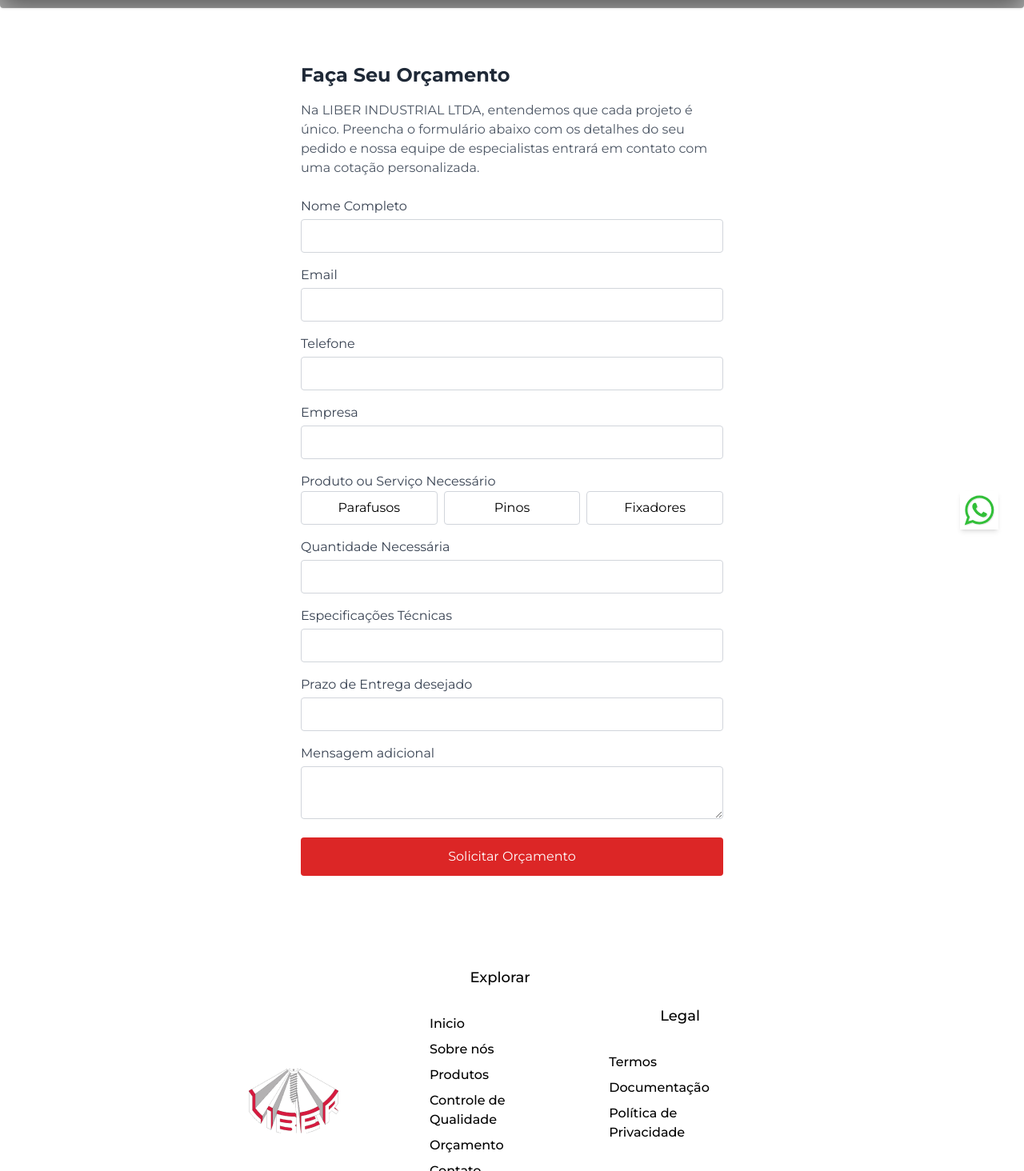
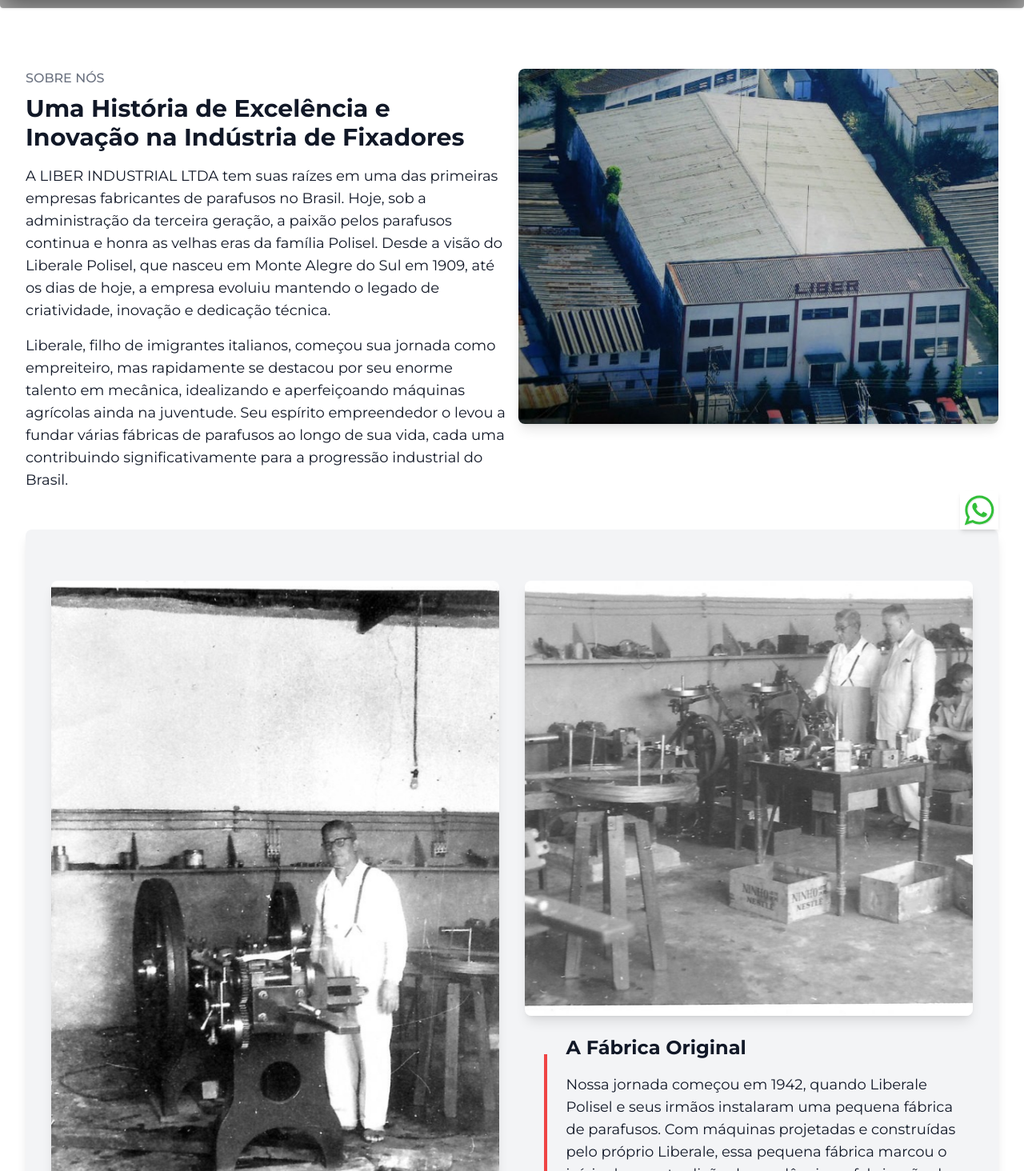
Before and after one commit to MarcoPolisel/liber, a Next.js app: page /about in a window 1280 px wide. Shown: the part 106-1570 px from the top of the page at 80% size. Built offline with nearby package versions, Linux system fonts and the light colour scheme.

Commit message:
Add files via upload

```diff
--- a/src/app/about/page.tsx
+++ b/src/app/about/page.tsx
@@ -1,182 +1,159 @@
-'use client'
-import React, { useState } from 'react'
+import Image from 'next/image'
+import LiberAbout from '../../../public/about/liberabout.png'
+import OriginOne from '../../../public/about/origin1.png'
+import OriginTwo from '../../../public/about/origin2.png'
+import Mission from '../../../public/about/mission.svg'
+import Vision from '../../../public/about/vision.svg'
+import Values from '../../../public/about/values.svg'
 
-function Budget() {
-  const [formData, setFormData] = useState({
-    nome: '',
-    email: '',
-    telefone: '',
-    empresa: '',
-    produto: '',
-    quantidade: '',
-    especificacoes: '',
-    prazo: '',
-    mensagem: ''
-  })
+const OurValues = () => {
+  return (
+    <div className="flex flex-col items-center p-4 sm:p-6 md:p-8">
+      <div className="w-full max-w-4xl flex flex-col md:flex-row">
+        <div className="lg:mr-4 flex flex-col items-center text-center mb-8 md:w-1/2">
+          <Mission />
+          <h1 className="text-2xl sm:text-3xl font-bold mb-2">Missão</h1>
+          <p>
+            Produzir e fornecer parafusos especiais de alta qualidade, com
+            excelência no atendimento ao cliente, garantindo soluções confiáveis
+            e inovadoras que atendam às necessidades específicas de cada
+            projeto, contribuindo para o sucesso dos nossos parceiros e a
+            evolução do setor.
+          </p>
+        </div>
 
-  const handleChange = (e: any) => {
-    setFormData({
-      ...formData,
-      [e.target.name]: e.target.value
-    })
-  }
-
-  const enviarOrcamento = () => {
-    const textoOrcamento = `*Orçamento*%0A
-    *Nome:* ${formData.nome}%0A
-    *Email:* ${formData.email}%0A
-    *Telefone:* ${formData.telefone}%0A
-    *Empresa:* ${formData.empresa}%0A
-    *Produto:* ${formData.produto}%0A
-    *Quantidade:* ${formData.quantidade}%0A
-    *Especificações:* ${formData.especificacoes}%0A
-    *Prazo de Entrega:* ${formData.prazo}%0A
-    *Mensagem:* ${formData.mensagem}`
-
-    const whatsappNumber = '5511969050370' // Coloque o número de WhatsApp aqui
-    const whatsappLink = `https://wa.me/${whatsappNumber}?text=${textoOrcamento}`
-    window.open(whatsappLink, '_blank')
-  }
-
-  return (
-    <div
-      className="lg:mt-20  flex flex-row items-center justify-center min-h-screen p-4
-      max-sm:mt-20 max-sm:overflow-hidden max-sm:mx-2 max-sm:w-full max-sm:h-full
-      "
-    >
-      <div className="bg-white  rounded-lg p-6 max-w-xl w-full max-sm:w-full max-sm:h-full">
-        <h2 className="text-2xl font-bold text-gray-800 mb-4">
-          Faça Seu Orçamento
-        </h2>
-        <p className="text-gray-600 mb-6">
-          Na LIBER INDUSTRIAL LTDA, entendemos que cada projeto é único.
-          Preencha o formulário abaixo com os detalhes do seu pedido e nossa
-          equipe de especialistas entrará em contato com uma cotação
-          personalizada.
-        </p>
-        <div className="mb-4">
-          <label className="block text-gray-700">Nome Completo</label>
-          <input
-            type="text"
-            name="nome"
-            value={formData.nome}
-            onChange={handleChange}
-            className="w-full p-2 border border-gray-300 rounded mt-1"
-          />
+        <div className="flex flex-col items-center text-center mb-8 md:w-1/2">
+          <Vision />
+          <h1 className="text-2xl sm:text-3xl font-bold mb-2">Visão</h1>
+          <p>
+            Ser reconhecida como a principal referência em parafusos especiais
+            no mercado nacional e internacional, destacando-se pela qualidade
+            incomparável de nossos produtos, inovação contínua e um compromisso
+            inabalável com a satisfação do cliente.
+          </p>
         </div>
-        <div className="mb-4">
-          <label className="block text-gray-700">Email</label>
-          <input
-            type="email"
-            name="email"
-            value={formData.email}
-            onChange={handleChange}
-            className="w-full p-2 border border-gray-300 rounded mt-1"
-          />
-        </div>
-        <div className="mb-4">
-          <label className="block text-gray-700">Telefone</label>
-          <input
-            type="text"
-            name="telefone"
-            value={formData.telefone}
-            onChange={handleChange}
-            className="w-full p-2 border border-gray-300 rounded mt-1"
-          />
-        </div>
-        <div className="mb-4">
-          <label className="block text-gray-700">Empresa</label>
-          <input
-            type="text"
-            name="empresa"
-            value={formData.empresa}
-            onChange={handleChange}
-            className="w-full p-2 border border-gray-300 rounded mt-1"
-          />
-        </div>
-        <div className="mb-4">
-          <label className="block text-gray-700">
-            Produto ou Serviço Necessário
-          </label>
-          <div className="flex space-x-2 max-sm:flex-col  max-sm:gap-4 max-sm:space-x-0">
-            <button
-              onClick={() => setFormData({ ...formData, produto: 'Parafusos' })}
-              className={`max-sm:w-full  flex-1 p-2 border border-gray-300 rounded ${
-                formData.produto === 'Parafusos' ? 'bg-gray-300' : ''
-              }`}
-            >
-              Parafusos
-            </button>
-
-            <button
-              onClick={() => setFormData({ ...formData, produto: 'Pinos' })}
-              className={`max-sm:w-full  flex-1 p-2 border border-gray-300 rounded ${
-                formData.produto === 'Pinos' ? 'bg-gray-300' : ''
-              }`}
-            >
-              Pinos
-            </button>
-
-            <button
-              onClick={() => setFormData({ ...formData, produto: 'Fixadores' })}
-              className={`max-sm:w-full  flex-1 p-2 border border-gray-300 rounded ${
-                formData.produto === 'Fixadores' ? 'bg-gray-300' : ''
-              }`}
-            >
-              Fixadores
-            </button>
-          </div>
-        </div>
-        <div className="mb-4">
-          <label className="block text-gray-700">Quantidade Necessária</label>
-          <input
-            type="text"
-            name="quantidade"
-            value={formData.quantidade}
-            onChange={handleChange}
-            className="w-full p-2 border border-gray-300 rounded mt-1"
-          />
-        </div>
-        <div className="mb-4">
-          <label className="block text-gray-700">Especificações Técnicas</label>
-          <input
-            type="text"
-            name="especificacoes"
-            value={formData.especificacoes}
-            onChange={handleChange}
-            className="w-full p-2 border border-gray-300 rounded mt-1"
-          />
-        </div>
-        <div className="mb-4">
-          <label className="block text-gray-700">
-            Prazo de Entrega desejado
-          </label>
-          <input
-            type="text"
-            name="prazo"
-            value={formData.prazo}
-            onChange={handleChange}
-            className="w-full p-2 border border-gray-300 rounded mt-1"
-          />
-        </div>
-        <div className="mb-4">
-          <label className="block text-gray-700">Mensagem adicional</label>
-          <textarea
-            name="mensagem"
-            value={formData.mensagem}
-            onChange={handleChange}
-            className="w-full p-2 border border-gray-300 rounded mt-1"
-          ></textarea>
-        </div>
-        <button
-          onClick={enviarOrcamento}
-          className="w-full p-3 bg-red-600 text-white rounded"
-        >
-          Solicitar Orçamento
-        </button>
+      </div>
+      <div className="flex flex-col items-center text-center mb-8">
+        <Values />
+        <h1 className="text-2xl sm:text-3xl font-bold mb-2">Valores</h1>
+        <ul className="text-left space-y-4">
+          <li>
+            <strong>Qualidade:</strong> Compromisso com a excelência em cada
+            etapa do processo, desde a produção até a entrega final.
+          </li>
+          <li>
+            <strong>Satisfação do Cliente:</strong> Priorizar as necessidades
+            dos clientes, oferecendo atendimento personalizado e soluções sob
+            medida.
+          </li>
+          <li>
+            <strong>Tradição e Experiência:</strong> Valorizar nossa história e
+            expertise no mercado, utilizando nosso conhecimento para oferecer
+            produtos de confiança.
+          </li>
+          <li>
+            <strong>Colaboração:</strong> Fomentar um ambiente de trabalho
+            colaborativo, onde o respeito e a valorização dos colaboradores são
+            primordiais.
+          </li>
+          <li>
+            <strong>Inovação:</strong> Busca constante por novas tecnologias e
+            soluções que aprimorem nossos produtos e serviços.
+          </li>
+          <li>
+            <strong>Integridade:</strong> Manter uma conduta ética e
+            transparente em todas as relações comerciais.
+          </li>
+          <li>
+            <strong>Sustentabilidade:</strong> Promover práticas responsáveis e
+            sustentáveis que minimizem o impacto ambiental.
+          </li>
+        </ul>
       </div>
     </div>
   )
 }
 
-export default Budget
+export default function AboutUs() {
+  return (
+    <div className="bg-white text-gray-900 lg:mt-20 max-sm:mt-20">
+      <div className="max-w-7xl mx-auto px-4 sm:px-6 lg:px-8 py-12">
+        <section className="flex flex-col md:flex-row mb-12 w-full h-full">
+          <div className="w-full md:w-1/2 h-full mr-4">
+            <div className="flex flex-col w-full">
+              <h2 className="uppercase text-gray-500 font-medium mb-2">
+                Sobre nós
+              </h2>
+              <h1 className="text-3xl font-bold mb-4 w-full">
+                Uma História de Excelência e Inovação na Indústria de Fixadores
+              </h1>
+            </div>
+
+            <p className="text-lg">
+              A LIBER INDUSTRIAL LTDA tem suas raízes em uma das primeiras
+              empresas fabricantes de parafusos no Brasil. Hoje, sob a
+              administração da terceira geração, a paixão pelos parafusos
+              continua e honra as velhas eras da família Polisel. Desde a visão
+              do Liberale Polisel, que nasceu em Monte Alegre do Sul em 1909,
+              até os dias de hoje, a empresa evoluiu mantendo o legado de
+              criatividade, inovação e dedicação técnica.
+            </p>
+            <p className="text-lg mt-4">
+              Liberale, filho de imigrantes italianos, começou sua jornada como
+              empreiteiro, mas rapidamente se destacou por seu enorme talento em
+              mecânica, idealizando e aperfeiçoando máquinas agrícolas ainda na
+              juventude. Seu espírito empreendedor o levou a fundar várias
+              fábricas de parafusos ao longo de sua vida, cada uma contribuindo
+              significativamente para a progressão industrial do Brasil.
+            </p>
+          </div>
+
+          <div className="w-full md:w-1/2 h-full mt-8 md:mt-0">
+            <Image
+              src={LiberAbout}
+              alt="Liber Industrial"
+              className="w-full rounded-lg shadow-lg"
+            />
+          </div>
+        </section>
+
+        <section className="bg-gray-100 p-4 sm:p-6 md:p-8 rounded-lg shadow-lg">
+          <div className="mt-8 grid grid-cols-1 md:grid-cols-2 gap-8">
+            <Image
+              src={OriginOne}
+              alt="Fábrica Original"
+              width={800}
+              height={400}
+              className="rounded-lg shadow-lg"
+            />
+            <div>
+              <Image
+                src={OriginTwo}
+                alt="Fábrica Original 2"
+                width={800}
+                height={400}
+                className="rounded-lg shadow-lg"
+              />
+              <div className="mt-6 flex flex-col md:flex-row">
+                <div className="w-[18px] h-[100px] md:h-[200px] m-4 md:m-6 bg-red-500   max-sm:w-10/12 max-sm:h-[12px]" />
+                <div>
+                  <h2 className="text-2xl font-bold mb-4">
+                    A Fábrica Original
+                  </h2>
+                  <p className="text-lg">
+                    Nossa jornada começou em 1942, quando Liberale Polisel e
+                    seus irmãos instalaram uma pequena fábrica de parafusos. Com
+                    máquinas projetadas e construídas pelo próprio Liberale,
+                    essa pequena fábrica marcou o início de uma tradição de
+                    excelência na fabricação de fixadores metálicos.
+                  </p>
+                </div>
+              </div>
+            </div>
+          </div>
+        </section>
+      </div>
+      <OurValues />
+    </div>
+  )
+}
```
